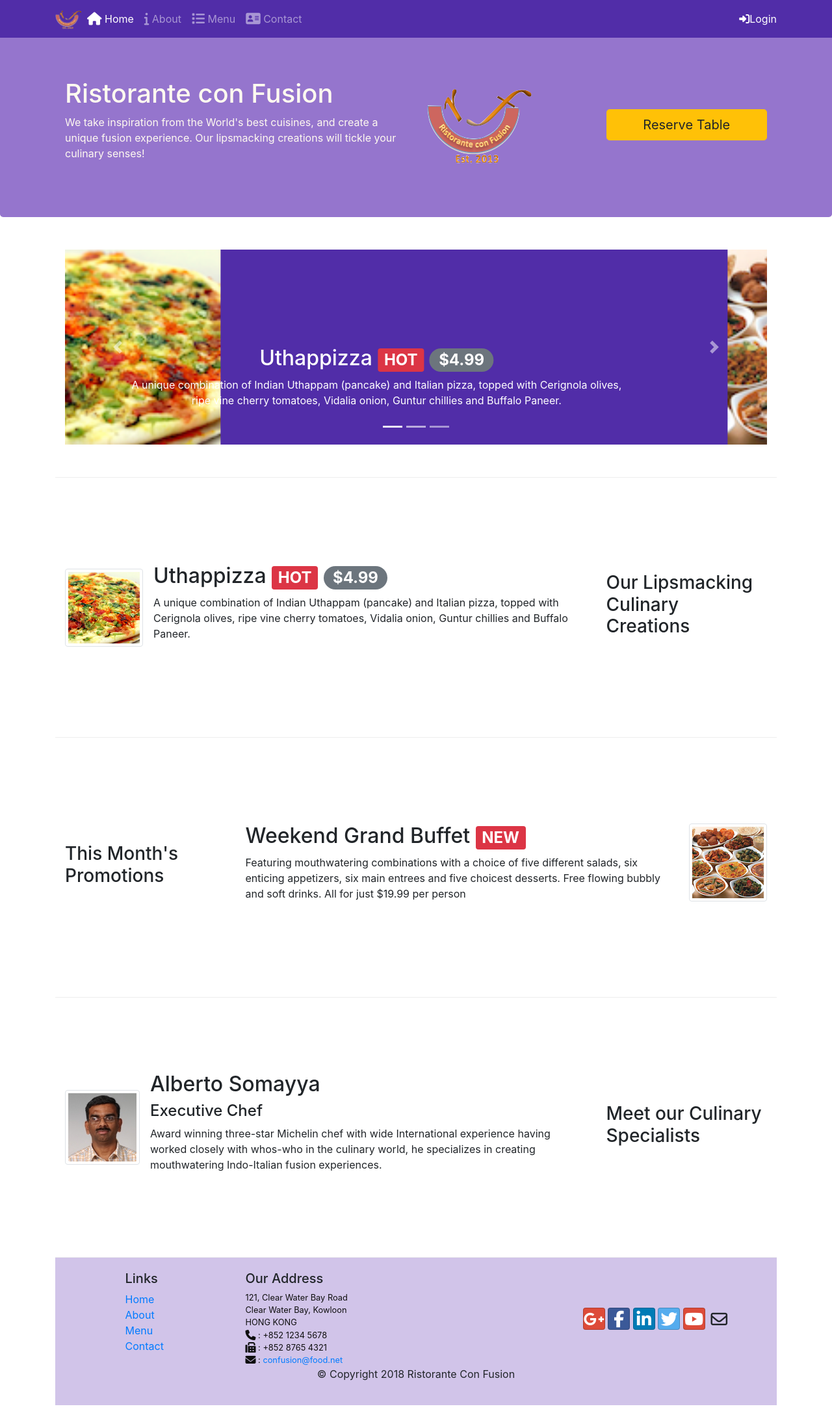
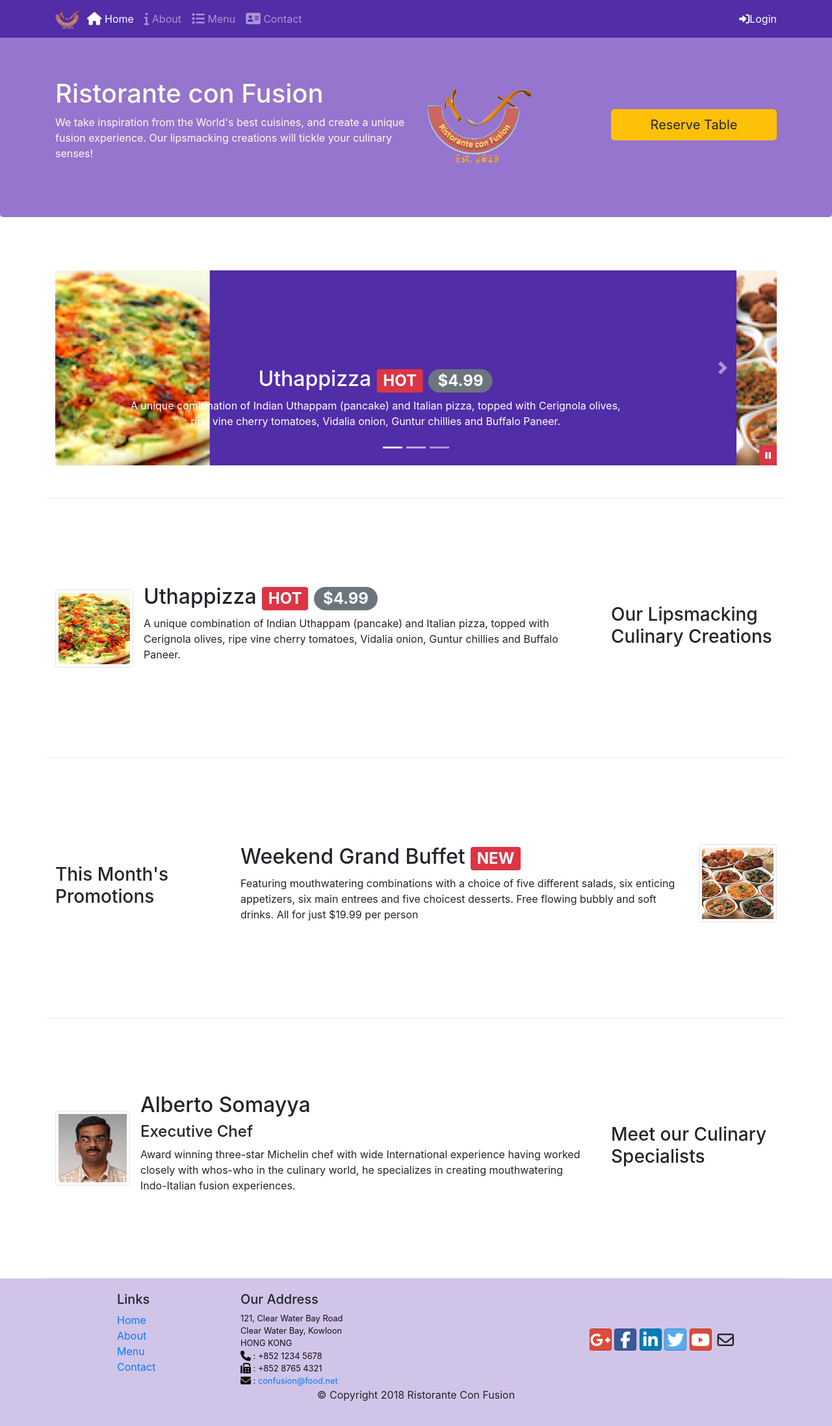
Before and after one commit to kunalkandhari22/web_dev, a website: page index.html in a window 1280 px wide. Shown: the whole page at 65% size. Before the commit the page ends 2162 px from the top, so only its background shows below. Drawn offline with nearby package versions, Linux system fonts and the light colour scheme.

Commit message:
exercise less

```diff
--- /dev/null
+++ b/css/styles-old.css
@@ -0,0 +1,68 @@
+.row-header {
+    margin: 0px auto;
+    padding: 0px auto;
+}
+
+.row-content {
+    margin: 0px auto;
+    padding: 50px 0px 50px 0px;
+    border-bottom: 1px ridge;
+    min-height: 400px;
+}
+
+.footer {
+    background-color: #d1c4e9;
+    margin: 0px auto;
+    padding: 20px 0px 20px 0px;
+}
+
+.jumbotron {
+    padding: 70px 30px 70px 30px;
+    margin: 0px auto;
+    background: #9575cd;
+    color: floralwhite;
+}
+
+address {
+    font-size: 80%;
+    margin: 0px;
+    color: #0f0f0f;
+}
+
+body {
+    padding: 50px 0px 0px 0px;
+    z-index: 0;
+}
+
+.navbar-dark {
+    background-color: #512DA8;
+}
+
+.tab-content {
+    border-left: 1px solid #ddd;
+    border-right: 1px solid #ddd;
+    border-bottom: 1px solid #ddd;
+    padding: 10px;
+}
+
+.carousel {
+    background: #512DA8;
+}
+
+.carousel-item {
+    height: 300px;
+}
+
+.carousel-item img {
+    position: absolute;
+    top: 0;
+    left: 0;
+    min-height: 300px;
+}
+
+#carouselButton {
+    right: 0px;
+    position: absolute;
+    bottom: 0px;
+    z-index: 1;
+}
--- /dev/null
+++ b/css/styles.less
@@ -0,0 +1,75 @@
+@lt-gray: #ddd;
+@backgroud-dark: #512DA8;
+@backgroud-light: #9575CD;
+@backgroud-pale: #D1C4E9;
+
+@carousel-item-height: 300px;
+
+.zero-margin (@pad-up-dn: 0px, @pad-left-right: 0px) {
+    margin: 0px top;
+    padding: @pad-up-dn @pad-left-right;
+}
+
+.row-header {
+    .zero-margin();
+}
+
+.row-content {
+    .zero-margin(50px, 0px);
+    border-bottom: 1px ridge;
+    min-height: 400px;
+}
+
+.footer {
+    background-color: @backgroud-pale;
+    .zero-margin(20px , 0px);
+}
+
+.jumbotron {
+    .zero-margin(70px, 30px);
+    background: @backgroud-light;
+    color: floralwhite;
+}
+
+address {
+    font-size: 80%;
+    margin: 0px;
+    color: #0f0f0f;
+}
+
+body {
+    padding: 50px 0px 0px 0px;
+    z-index: 0;
+}
+
+.navbar-dark {
+    background-color: @backgroud-dark;
+}
+
+.tab-content {
+    border-left: 1px solid @lt-gray;
+    border-right: 1px solid @lt-gray;
+    border-bottom: 1px solid @lt-gray;
+    padding: 10px;
+}
+
+.carousel {
+    background: @backgroud-dark;
+
+    .carousel-item {
+        height: @carousel-item-height;
+
+        img {
+            position: absolute;
+            top: 0;
+            left: 0;
+            min-height: 300px;
+        }
+    }
+}
+
+#carouselButton {
+    right: 0px;
+    position: absolute;
+    bottom: 0;
+}
--- a/index.html
+++ b/index.html
@@ -229,6 +229,9 @@
                     <a class="carousel-control-next" href="#mycarousel" role="button" data-slide="next">
                         <span class="carousel-control-next-icon"></span>
                     </a>
+                    <button class="btn btn-danger btn-sm" id="carouselButton">
+                        <span class="fa fa-pause"></span>
+                    </button>
                 </div>
             </div>
         </div>
@@ -348,8 +351,8 @@
                     </div>
                 </div>
             </div>
-        </div>
-    </div> -->
+        </div> -->
+    </div>
 
     <footer class="footer">
         <div class="container">
@@ -396,6 +399,22 @@
     <script src="node_modules/jquery/dist/jquery.slim.min.js"></script>
     <script src="node_modules/popper.js/dist/umd/popper.min.js"></script>
     <script src="node_modules/bootstrap/dist/js/bootstrap.min.js"></script>
+    <script>
+        $(document).ready(function() {
+            $("#mycarousel").carousel({interval: 20});
+            $('#carouselButton').click(function() {
+                if($('#carouselButton').children('span').hasClass('fa-pause')) {
+                    $('#mycarousel').carousel('pause');
+                    $('#carouselButton').children('span').removeClass('fa-pause');
+                    $('#carouselButton').children('span').addClass('fa-play');
+                } else {
+                    $('#mycarousel').carousel('cycle');
+                    $('#carouselButton').children('span').removeClass('fa-play');
+                    $('#carouselButton').children('span').addClass('fa-pause');
+                }
+            });
+        });
+    </script>
     <!-- <script>
         $(document).ready(function() {
             $('[data-toggle="tooltip"]').tooltip();
```
Also changed, not shown: css/styles.css.
